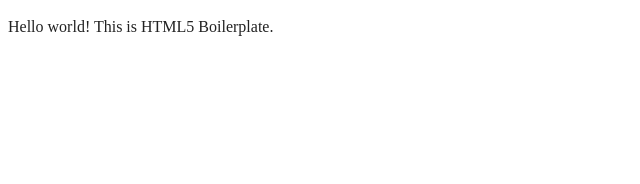
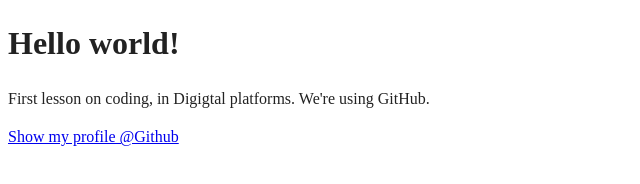
Before and after one commit to R3becka/HTMLAssignment, a website built with webpack: page P-HelloWorld/index.html in a window 1280 px wide. Shown: the whole page, without its empty margins (0-640 px from the left). Built offline with nearby package versions, Linux system fonts and the light colour scheme.

Commit message:
Adding Picture

```diff
--- a/P-HelloWorld/index.html
+++ b/P-HelloWorld/index.html
@@ -25,8 +25,13 @@
 <body>
 
   <!-- Add your site or application content here -->
-  <p>Hello world! This is HTML5 Boilerplate.</p>
-  <script src="js/app.js"></script>
+
+  <h1>Hello world!</h1>
+  <p>First lesson on coding, in Digigtal platforms.
+  We're using GitHub.</p>
+  <a href="https://github.com/R3becka">Show my profile @Github</a>
+<img src="">
+   <script src="js/app.js"></script>
 
 </body>
 
```
Also changed, not shown: P-HelloWorld/Boracay.jpg (added).
